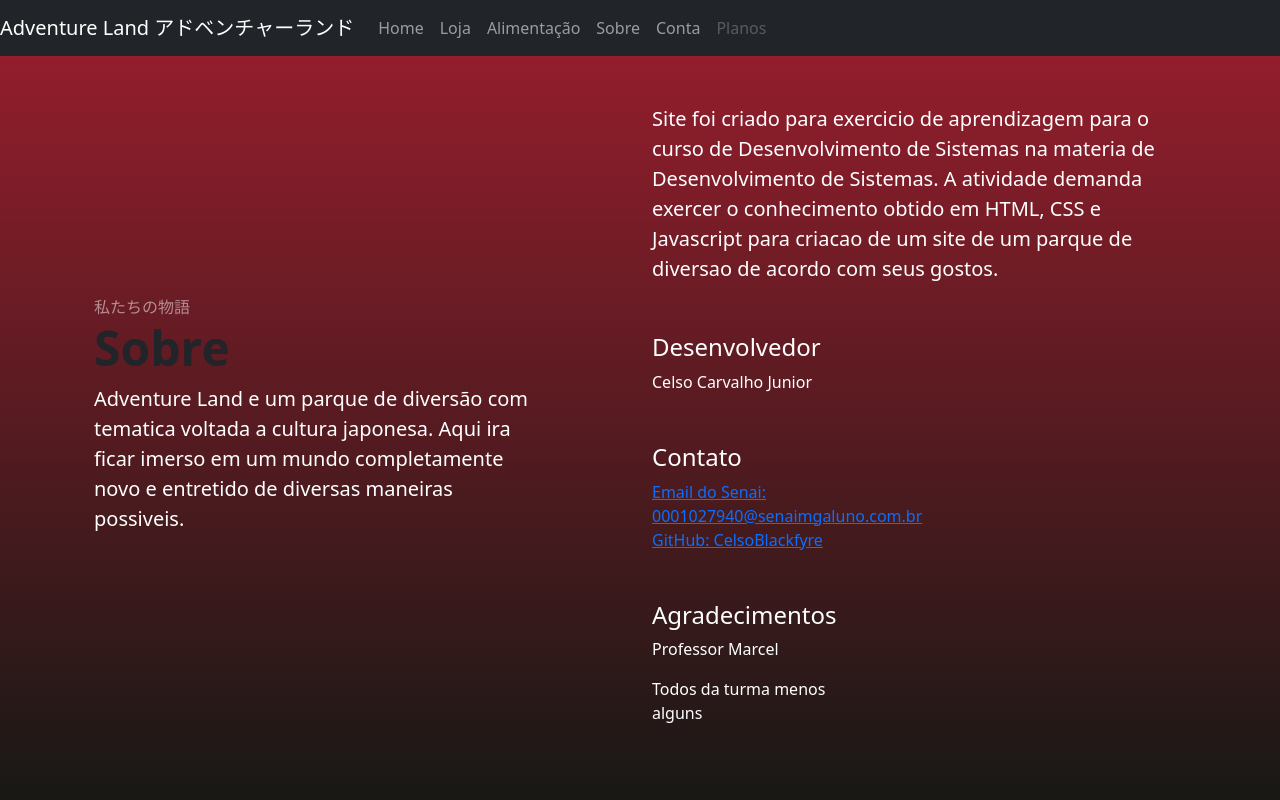
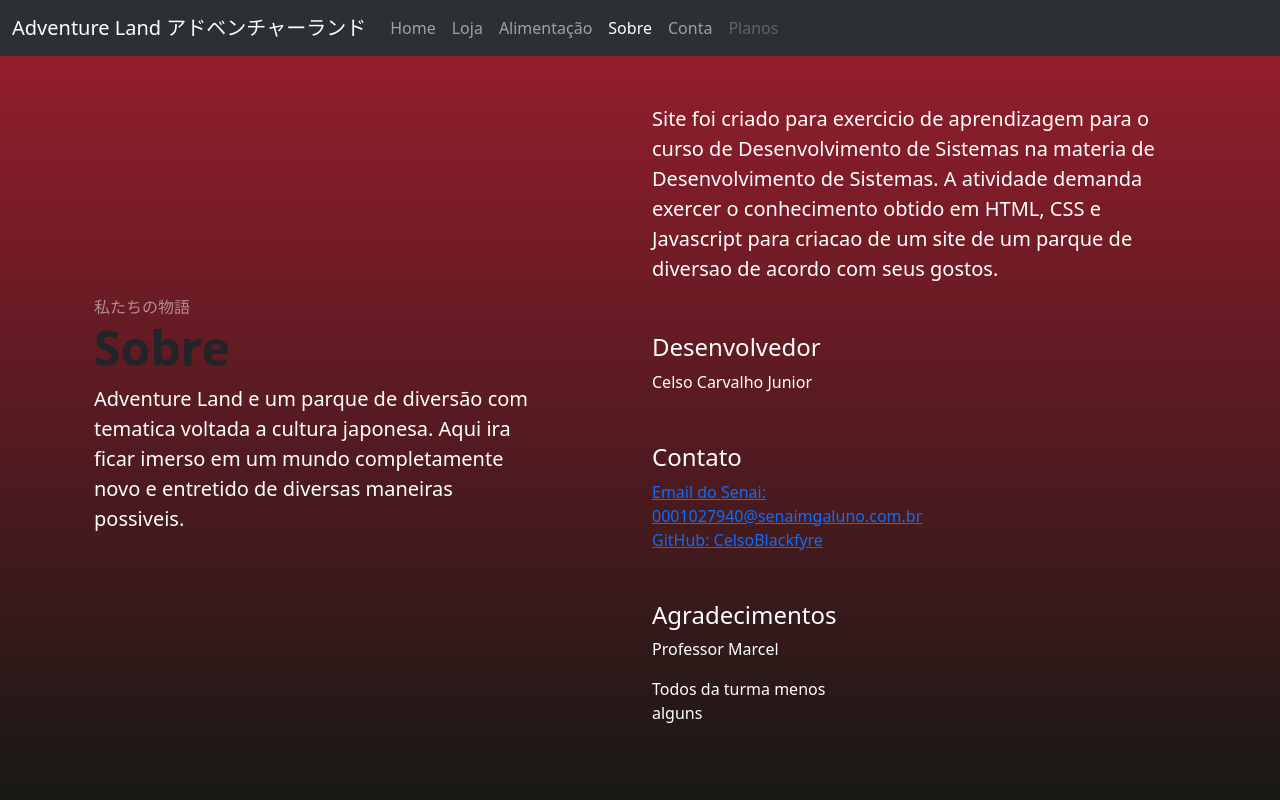
Before and after one commit to CelsoBlackfyre/AdventureLand2, a plain HTML site: page sobre.html in a window 1280 px wide. Shown: the top 800 px of the page. Drawn offline with nearby package versions, Linux system fonts and the light colour scheme.

Commit message:
kkkkkkkkk

```diff
--- a/sobre.html
+++ b/sobre.html
@@ -19,42 +19,33 @@
 	</head>
 	<body>
 		<header>
-			<nav class="navbar navbar-expand-lg navbar-dark bg-dark">
-				<a class="navbar-brand" href="#"
-					>Adventure Land アドベンチャーランド
-				</a>
+			<nav
+				class="navbar navbar-expand-lg bg-body-tertiary"
+				data-bs-theme="dark">
+				<div class="container-fluid">
+					<a class="navbar-brand" href="index.html"
+						>Adventure Land アドベンチャーランド</a
+					>
 					<button
 						class="navbar-toggler"
 						type="button"
-					data-toggle="collapse"
-					data-target="#navbarSupportedContent"
-					aria-controls="navbarSupportedContent"
+						data-bs-toggle="collapse"
+						data-bs-target="#navbarNavAltMarkup"
+						aria-controls="navbarNavAltMarkup"
 						aria-expanded="false"
 						aria-label="Toggle navigation">
 						<span class="navbar-toggler-icon"></span>
 					</button>
-
-				<div class="collapse navbar-collapse" id="navbarSupportedContent">
-					<ul class="navbar-nav mr-auto">
-						<li class="nav-item">
-							<a class="nav-link" href="index.html">Home</a>
-						</li>
-						<li class="nav-item">
+					<div class="collapse navbar-collapse" id="navbarNavAltMarkup">
+						<div class="navbar-nav">
+							<a class="nav-link" aria-current="page" href="index.html">Home</a>
 							<a class="nav-link" href="loja.html">Loja</a>
-						</li>
-						<li class="nav-item">
 							<a class="nav-link" href="alimentacao.html">Alimentação</a>
-						</li>
-						<li class="nav-item active">
-							<a class="nav-link" href="sobre.html">Sobre</a>
-						</li>
-						<li class="nav-item active">
+							<a class="nav-link active" href="sobre.html">Sobre</a>
 							<a class="nav-link" href="conta.html">Conta</a>
-						</li>
-						<li class="nav-item">
-							<a class="nav-link disabled" href="#">Planos</a>
-						</li>
-					</ul>
+							<a class="nav-link disabled" aria-disabled="true">Planos</a>
+						</div>
+					</div>
 				</div>
 			</nav>
 		</header>
```
Also changed, not shown: alimentacao.html (+17 -26 lines), conta.html (+17 -26 lines), index.html (+17 -24 lines), loja.html (+17 -26 lines). Lines whose indentation alone changed are shown as unchanged.
